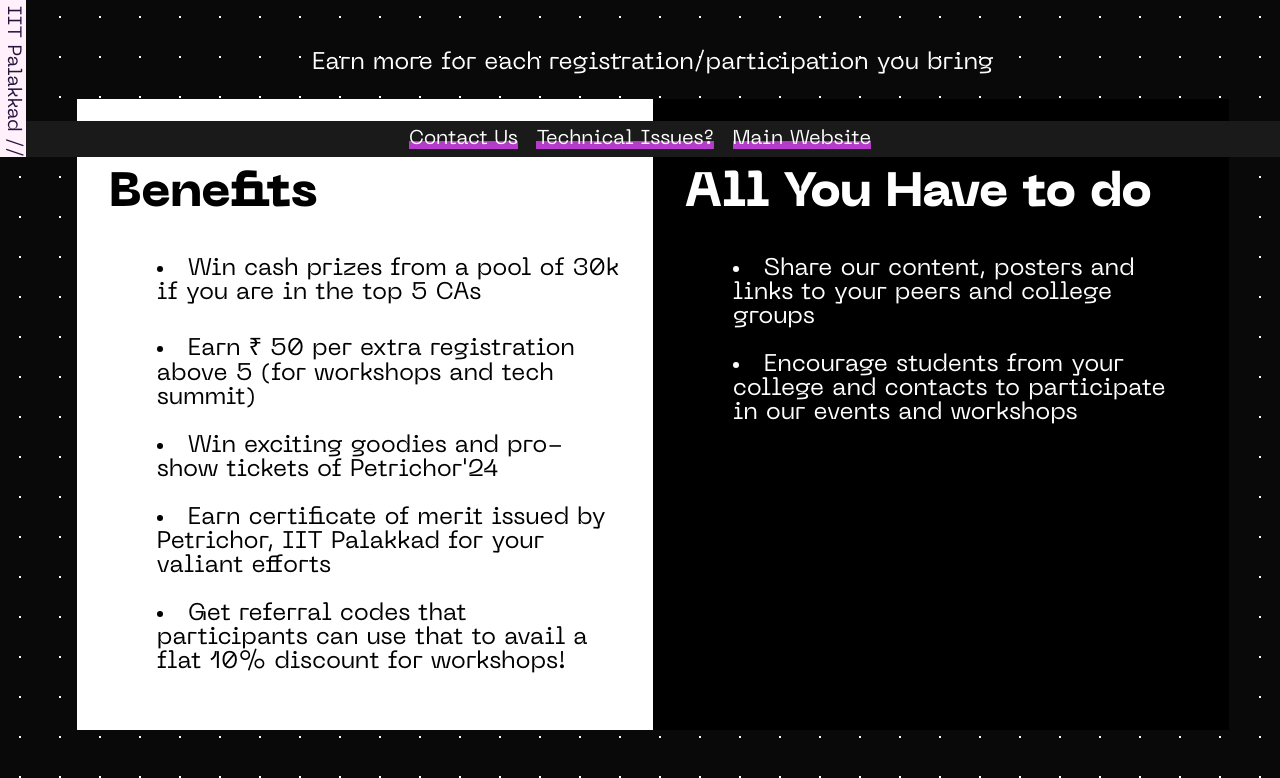
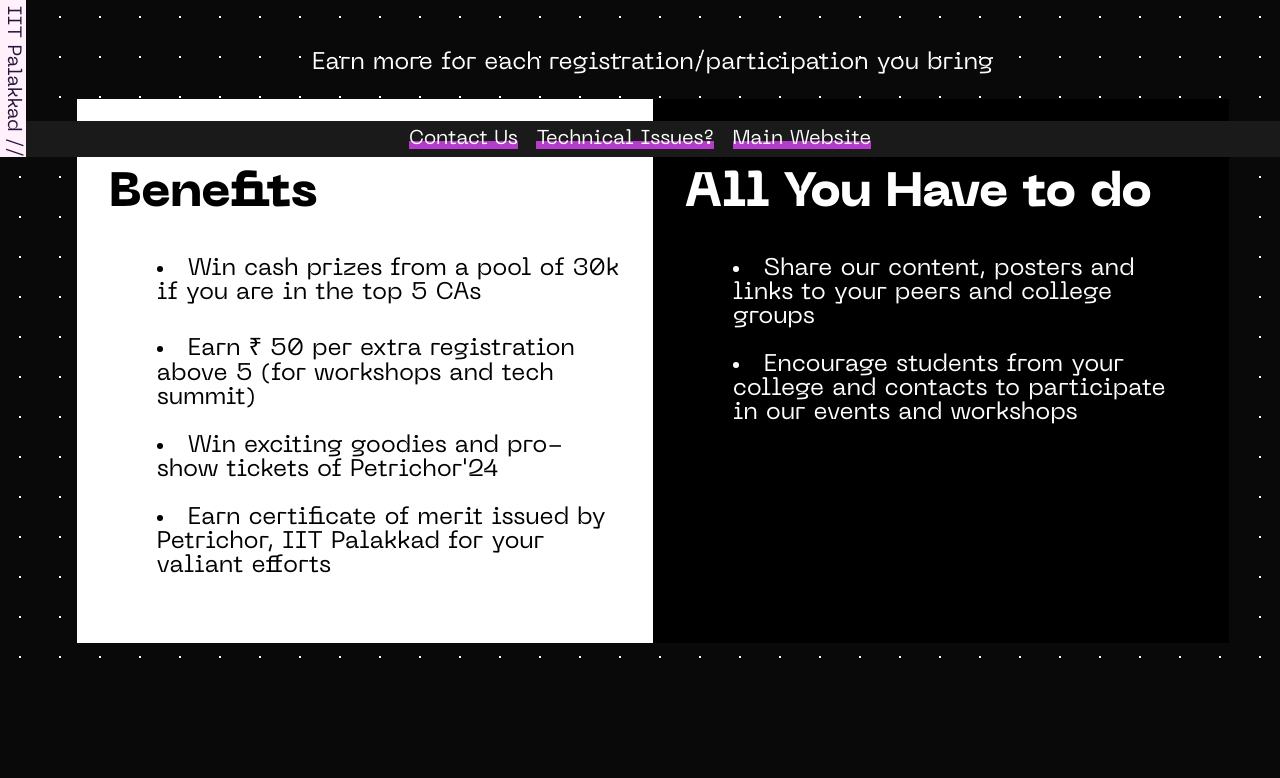
Before and after one commit to PetrichorIITPkd/PCAP-front, a SvelteKit app: page / in a window 1280 px wide. Shown: the part 643-1421 px from the top of the page. After the commit the page ends 1334 px from the top, so only its background shows below. Built offline with nearby package versions, Linux system fonts and the light colour scheme.

Commit message:
Update +page.svelte

```diff
--- a/src/routes/+page.svelte
+++ b/src/routes/+page.svelte
@@ -17,7 +17,6 @@
         <li>Earn ₹ 50 per extra registration above 5 (for workshops and tech summit)</li>
         <li>Win exciting goodies and pro-show tickets of Petrichor'24</li>
         <li>Earn certificate of merit issued by Petrichor, IIT Palakkad for your valiant efforts</li>
-        <li>Get referral codes that participants can use that to avail a flat 10% discount for workshops!</li>
     </div>
     <div class="card neg">
         <h2>All You Have to do</h2>
```
